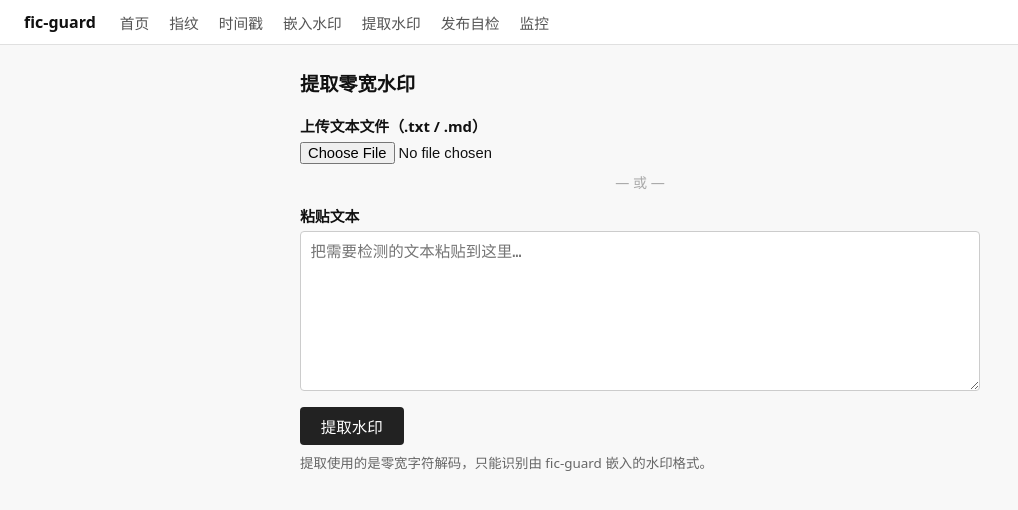
After one commit to Mice999/fic-guard, a Python web app: template src/fic_guard/web/templates/watermark_extract.html in a window 1280 px wide. The commit adds this page. Shown: the top 510 px of the page, without its empty margins (0-1018 px from the left). Run offline with Jinja, Linux system fonts and the light colour scheme; the template is opened without the code that fills it, so the values that code supplies are empty.

Commit message:
feat: add watermark extraction page to web UI

```diff
--- a/src/fic_guard/web/templates/base.html
+++ b/src/fic_guard/web/templates/base.html
@@ -58,7 +58,8 @@
   <a href="/">首页</a>
   <a href="/fingerprint">指纹</a>
   <a href="/timestamp">时间戳</a>
-  <a href="/watermark">水印</a>
+  <a href="/watermark">嵌入水印</a>
+  <a href="/watermark/extract">提取水印</a>
   <a href="/safe-publish">发布自检</a>
   <a href="/monitor">监控</a>
 </nav>
--- a/src/fic_guard/web/templates/watermark.html
+++ b/src/fic_guard/web/templates/watermark.html
@@ -17,4 +17,5 @@
   <button type="submit">嵌入水印并下载</button>
 </form>
 <p class="hint">水印使用不可见的零宽字符，肉眼无法察觉，复制粘贴后仍然保留。懒爬虫直接复制时会带走水印；有备而来的攻击者可以移除。把它当作低成本的第一道筛子，配合指纹和时间戳一起用。</p>
+<p class="hint">已有带水印的文本？<a href="/watermark/extract">提取水印</a></p>
 {% endblock %}
--- /dev/null
+++ b/src/fic_guard/web/templates/watermark_extract.html
@@ -0,0 +1,31 @@
+{% extends "base.html" %}
+{% block title %}fic-guard — 提取水印{% endblock %}
+{% block content %}
+<h1>提取零宽水印</h1>
+{% if error %}<div class="alert alert-error">{{ error }}</div>{% endif %}
+<form method="post" enctype="multipart/form-data">
+  <input type="hidden" name="csrf_token" value="{{ csrf_token() }}">
+  <label>上传文本文件（.txt / .md）</label>
+  <input type="file" name="text_file" accept=".txt,.md,.text">
+  <p class="sep">— 或 —</p>
+  <label>粘贴文本</label>
+  <textarea name="text_paste" rows="8" placeholder="把需要检测的文本粘贴到这里…"></textarea>
+  <button type="submit">提取水印</button>
+</form>
+{% if payloads is defined %}
+  <div class="result-box">
+    <h2>提取结果</h2>
+    {% if payloads %}
+      <p>发现 {{ payloads|length }} 个水印 payload：</p>
+      <ul>
+        {% for p in payloads %}
+          <li><code>{{ p }}</code></li>
+        {% endfor %}
+      </ul>
+    {% else %}
+      <p class="hint">未发现水印。</p>
+    {% endif %}
+  </div>
+{% endif %}
+<p class="hint">提取使用的是零宽字符解码，只能识别由 fic-guard 嵌入的水印格式。</p>
+{% endblock %}
```
Also changed, not shown: src/fic_guard/web/routes.py (+16 -0 lines).
